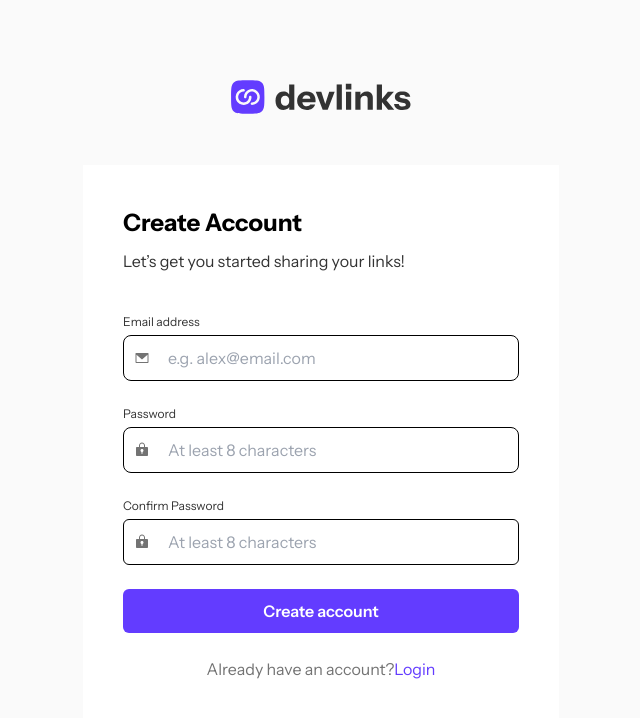
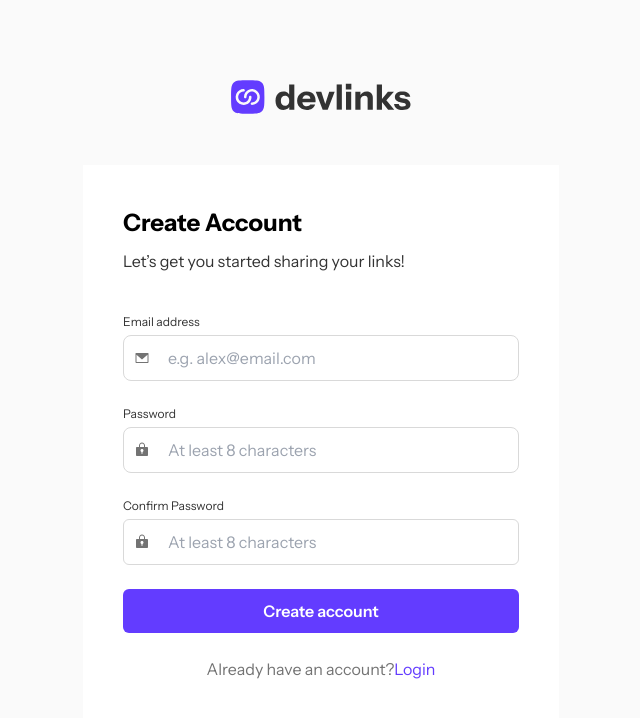
Before and after one commit to G4EVA-dev/Link-Sharing-App-, a Next.js app: page /createAccount in a window 1280 px wide. Shown: the top 718 px of the page, without its empty margins (319-959 px from the left). Built offline with nearby package versions, Linux system fonts and the light colour scheme.

Commit message:
final fix focus for login and signup input

```diff
--- a/app/createAccount/page.tsx
+++ b/app/createAccount/page.tsx
@@ -88,7 +88,9 @@ function CreateAccount() {
         >
           <label
             htmlFor="email"
-            className={`font-normal text-[12px] leading-[18px] mb-[4px] ${emailError ? 'text-red-500' : 'text-darkGray'}`}
+            className={`font-normal text-[12px] leading-[18px] mb-[4px] ${
+              emailError ? "text-red-500" : "text-darkGray"
+            }`}
           >
             Email address
           </label>
@@ -97,7 +99,9 @@ function CreateAccount() {
               type="email"
               id="email"
               placeholder="e.g. alex@email.com"
-              className={`pl-[44px] pr-[12px] py-[10px] border-[1px] rounded-[8px] w-full ${emailError ? 'border-red-500' : 'border-black'} focus:border-purple focus:shadow-custom-shadow`}
+              className={`pl-[44px] pr-[12px] py-[10px] border-[1px] rounded-[8px] w-full ${
+                emailError ? "border-red-500" : "border-inputBorder"
+              } focus:border-purple focus:outline-none focus:shadow-custom-shadow`}
               style={{
                 backgroundImage: "url(/images/email-icon.svg)",
                 backgroundRepeat: "no-repeat",
@@ -117,7 +121,9 @@ function CreateAccount() {
           </div>
           <label
             htmlFor="password"
-            className={`font-normal text-[12px] leading-[18px] mb-[4px] ${passwordError ? 'text-red-500' : 'text-darkGray'}`}
+            className={`font-normal text-[12px] leading-[18px] mb-[4px] ${
+              passwordError ? "text-red-500" : "text-darkGray"
+            }`}
           >
             Password
           </label>
@@ -126,7 +132,9 @@ function CreateAccount() {
               type="password"
               id="password"
               placeholder="At least 8 characters"
-              className={`pl-[44px] pr-[12px] py-[10px] border-[1px] rounded-[8px] w-full ${passwordError ? 'border-red-500' : 'border-black'} focus:border-purple focus:shadow-custom-shadow`}
+              className={`pl-[44px] pr-[12px] py-[10px] border-[1px] rounded-[8px] w-full ${
+                passwordError ? "border-red-500" : "border-inputBorder"
+              } focus:border-purple focus:outline-none focus:shadow-custom-shadow`}
               style={{
                 backgroundImage: "url(/images/password-icon.svg)",
                 backgroundRepeat: "no-repeat",
@@ -155,7 +163,7 @@ function CreateAccount() {
               type="password"
               id="confirm-password"
               placeholder="At least 8 characters"
-              className="pl-[44px] pr-[12px] py-[10px] border border-black rounded-md w-full focus:border-purple focus:shadow-custom-shadow "
+              className="pl-[44px] pr-[12px] py-[10px] border border-inputBorder rounded-md w-full focus:border-purple focus:outline-none focus:shadow-custom-shadow "
               style={{
                 backgroundImage: "url(/images/password-icon.svg)",
                 backgroundRepeat: "no-repeat",
--- a/app/login/page.tsx
+++ b/app/login/page.tsx
@@ -93,7 +93,7 @@ function Login() {
               type="email"
               id="email"
               placeholder="e.g. alex@email.com"
-              className={`pl-[44px] pr-[12px] py-[10px] border-[1px] rounded-[8px] w-full ${emailError ? 'border-red-500' : 'border-inputBorder'} focus:border-purple focus:shadow-custom-shadow`}
+              className={`pl-[44px] pr-[12px] py-[10px] border-[1px] rounded-[8px] w-full ${emailError ? 'border-red-500' : 'border-inputBorder'} focus:border-purple focus:outline-none focus:shadow-custom-shadow`}
               style={{
                 backgroundImage: "url(/images/email-icon.svg)",
                 backgroundRepeat: "no-repeat",
@@ -122,7 +122,7 @@ function Login() {
               type="password"
               id="password"
               placeholder="Enter your password"
-              className={`pl-[44px] pr-[12px] py-[10px] border-[1px] rounded-[8px] w-full ${passwordError ? 'border-red-500' : 'border-inputBorder'} focus:border-purple focus:shadow-custom-shadow`}
+              className={`pl-[44px] pr-[12px] py-[10px] border-[1px] rounded-[8px] w-full ${passwordError ? 'border-red-500' : 'border-inputBorder'} focus:border-purple focus:outline-none focus:shadow-custom-shadow`}
               style={{
                 backgroundImage: "url(/images/password-icon.svg)",
                 backgroundRepeat: "no-repeat",
```
